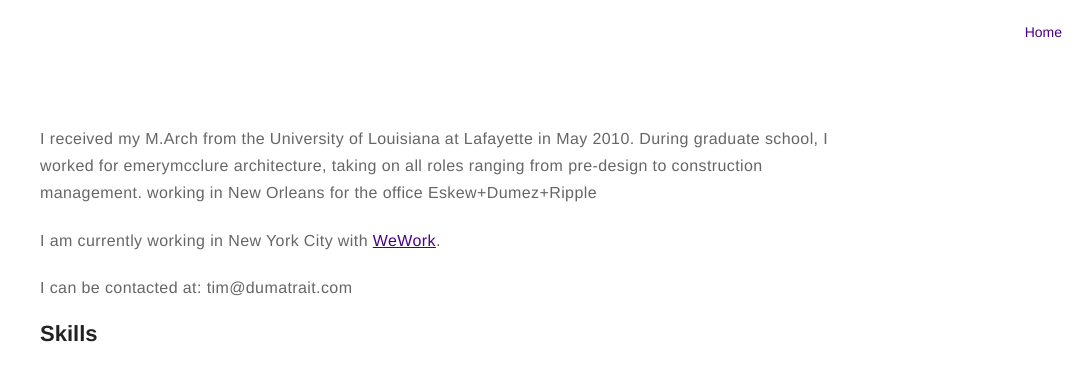
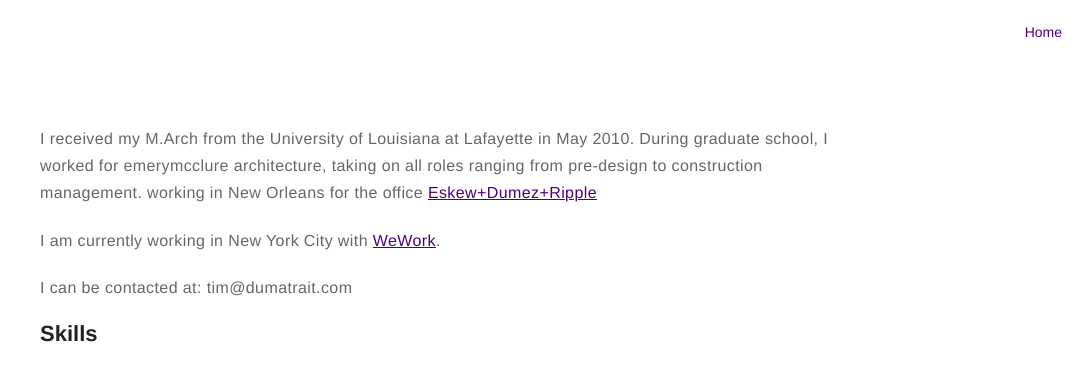
Before and after one commit to appareil/appareil.github.io, a Jekyll site: the page built from about.md, in a window 1280 px wide. Shown: the top 368 px of the page, without its empty margins (195-1280 px from the left). Built offline with Jekyll 4.4.1, drawn with Linux system fonts in a browser that asks for light colours; part of the change alters nothing that is shown.

```diff
--- a/about.md
+++ b/about.md
@@ -2,9 +2,9 @@
 title: About
 layout: page
 ---
-<p>I received my M.Arch from the University of Louisiana at Lafayette in May 2010. During graduate school, I worked for emerymcclure architecture, taking on all roles ranging from pre-design to construction management. working in New Orleans for the office Eskew+Dumez+Ripple</p>
+<p>I received my M.Arch from the University of Louisiana at Lafayette in May 2010. During graduate school, I worked for emerymcclure architecture, taking on all roles ranging from pre-design to construction management. working in New Orleans for the office <a href="https://www.eskewdumezripple.com">Eskew+Dumez+Ripple</a></p>
 
-<p>I am currently working in New York City with <a href="www.wework.com">WeWork</a>.</p>
+<p>I am currently working in New York City with <a href="https://www.wework.com">WeWork</a>.</p>
 
 <p>I can be contacted at: tim@dumatrait.com</p>
 
```
